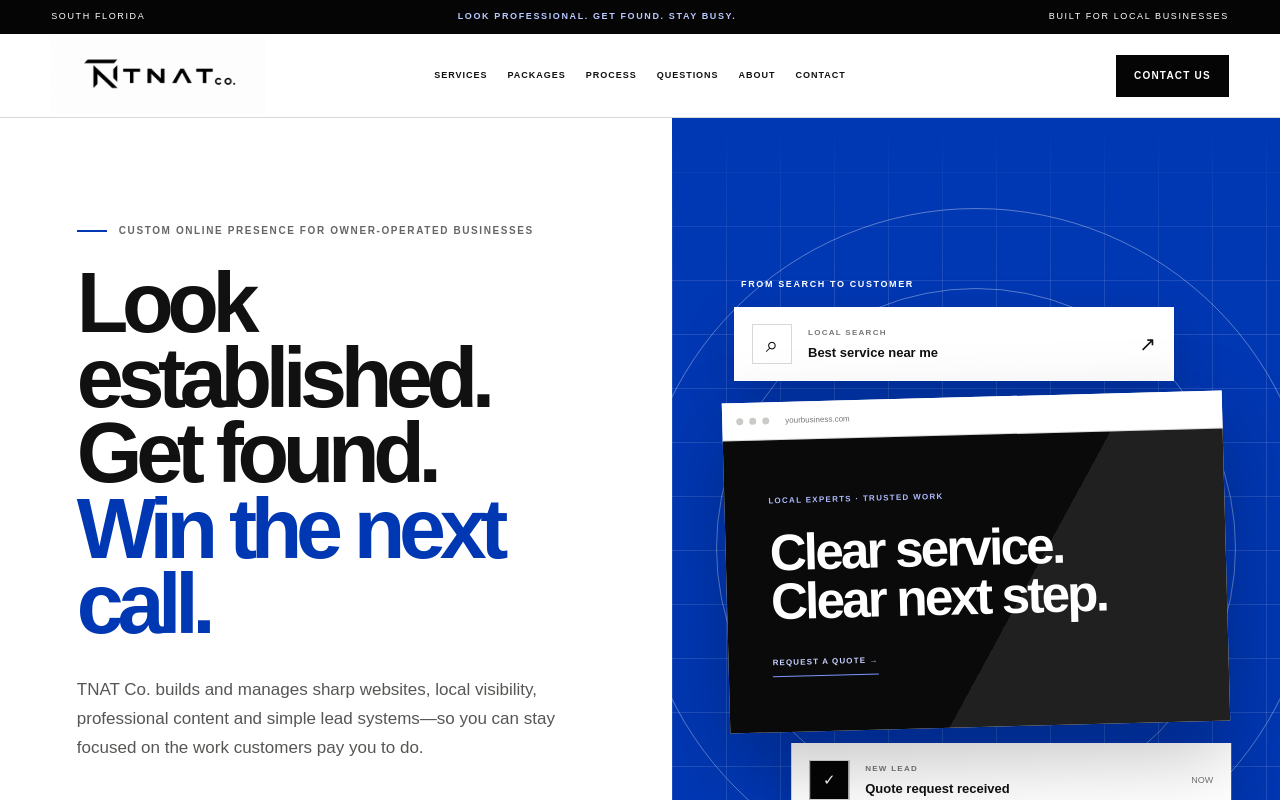
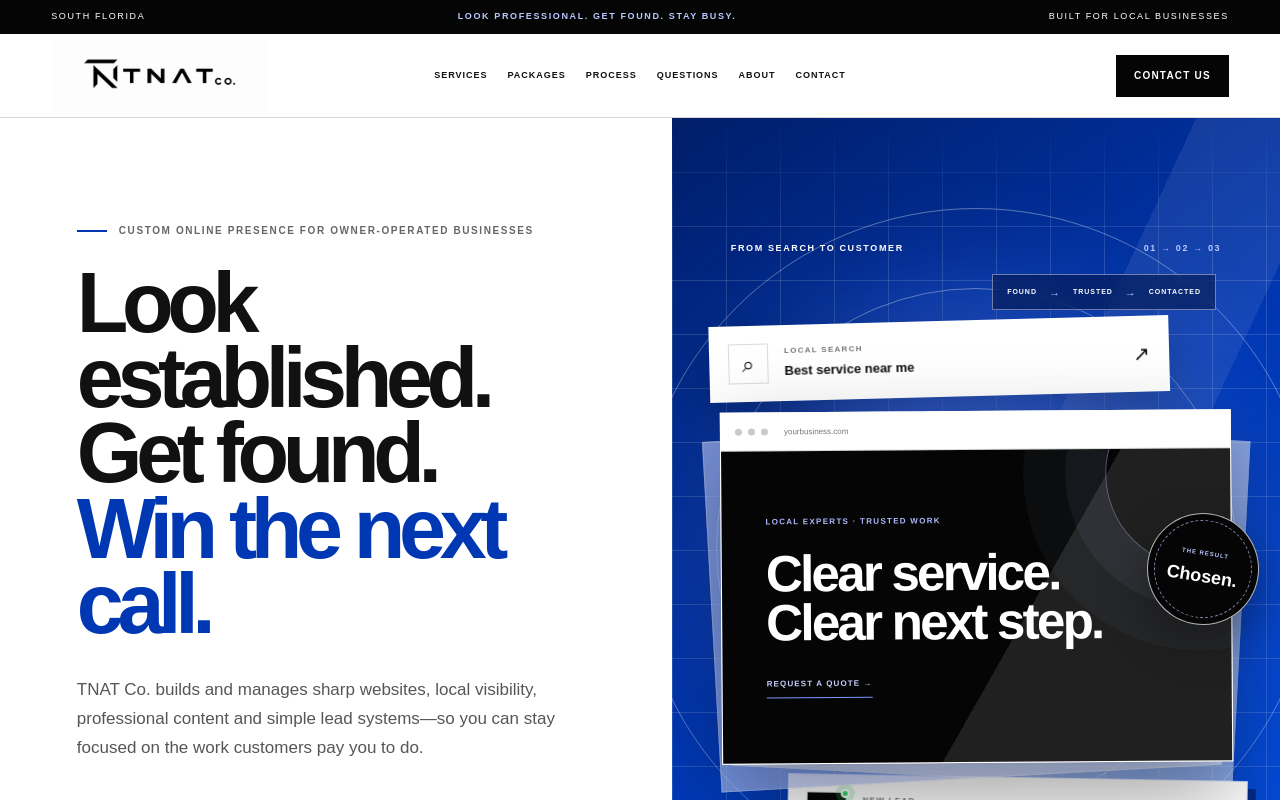
Before and after one commit to drinktnat/tnatco, a Next.js app: page / in a window 1280 px wide. Shown: the top 800 px of the page. Built offline with nearby package versions, Linux system fonts and the light colour scheme.

Commit message:
Enhance homepage journey visual

```diff
--- a/app/contact/page.tsx
+++ b/app/contact/page.tsx
@@ -28,7 +28,7 @@ export default function ContactPage() {
       <section className="contact-hero">
         <div className="contact-intro section-shell">
           <p className="kicker"><span /> Let’s talk about your business</p>
-          <h1>Ready to look as professional online as you are <em>in real life?</em></h1>
+          <h1>Ready to turn more searches into <em>customers?</em></h1>
           <p>Tell us where your business is today and what you want the website to accomplish. We’ll help you choose a clear next step.</p>
         </div>
       </section>
@@ -42,7 +42,7 @@ export default function ContactPage() {
           <a className="contact-option" href="tel:+17724867605">
             <span>01 / PHONE</span>
             <strong>(772) 486-7605</strong>
-            <p>Call or text Trevor directly.</p>
+            <p>Call or text us directly.</p>
             <i aria-hidden="true">↗</i>
           </a>
           <a className="contact-option" href={emailHref}>
--- a/app/globals.css
+++ b/app/globals.css
@@ -47,30 +47,55 @@ nav a[aria-current="page"] { border-color: var(--blue); }
 .button-light:hover { background: var(--soft); }
 .hero-note { margin: 16px 0 0; color: #898987; font-size: 11px; }
 
-.hero-showcase { min-height: 760px; position: relative; overflow: hidden; display: flex; flex-direction: column; align-items: center; justify-content: center; gap: 16px; background: var(--blue); padding: 80px 8%; isolation: isolate; }
-.hero-showcase::before { content: ""; position: absolute; inset: 0; background-image: linear-gradient(rgba(255,255,255,.12) 1px, transparent 1px), linear-gradient(90deg, rgba(255,255,255,.12) 1px, transparent 1px); background-size: 54px 54px; mask-image: linear-gradient(to bottom, transparent, #000 20%, #000 80%, transparent); }
-.showcase-label { position: relative; z-index: 2; align-self: flex-start; margin-left: 4%; color: white; font-size: 9px; font-weight: 800; letter-spacing: .18em; text-transform: uppercase; }
-.search-card, .lead-card { width: min(440px, 90%); min-height: 74px; position: relative; z-index: 3; padding: 16px 18px; display: grid; grid-template-columns: 42px 1fr auto; align-items: center; gap: 14px; background: white; box-shadow: 0 18px 50px rgba(0,0,0,.17); }
-.search-card { transform: translateX(-5%); }
-.lead-card { transform: translateX(8%); }
+.hero-showcase { min-height: 760px; position: relative; overflow: hidden; display: flex; flex-direction: column; align-items: center; justify-content: center; gap: 14px; background: linear-gradient(145deg, #001e69 0%, var(--blue) 48%, #0754ed 100%); padding: 70px 8%; isolation: isolate; }
+.hero-showcase::before { content: ""; position: absolute; inset: 0; background-image: linear-gradient(rgba(255,255,255,.15) 1px, transparent 1px), linear-gradient(90deg, rgba(255,255,255,.15) 1px, transparent 1px); background-size: 54px 54px; mask-image: linear-gradient(to bottom, transparent, #000 16%, #000 88%, transparent); }
+.hero-showcase::after { content: ""; position: absolute; inset: 0; z-index: 1; background: linear-gradient(115deg, transparent 0 52%, rgba(255,255,255,.08) 52% 67%, transparent 67%); }
+.showcase-glow { width: 430px; height: 430px; position: absolute; z-index: 1; border-radius: 50%; background: rgba(82,129,255,.72); filter: blur(70px); }
+.showcase-topline { width: min(590px, 96%); position: relative; z-index: 5; display: flex; align-items: center; justify-content: space-between; color: white; font-size: 9px; font-weight: 800; letter-spacing: .18em; text-transform: uppercase; }
+.showcase-topline strong { color: var(--blue-soft); font-size: 9px; }
+.journey-pill { position: relative; z-index: 5; padding: 9px 14px; display: flex; align-items: center; gap: 12px; align-self: flex-end; margin: 4px 3% -3px 0; border: 1px solid rgba(255,255,255,.42); background: rgba(0,17,62,.52); backdrop-filter: blur(8px); color: white; font-size: 7px; font-weight: 800; letter-spacing: .14em; text-transform: uppercase; }
+.journey-pill i { color: var(--blue-soft); font-size: 11px; font-style: normal; }
+.search-card, .lead-card { width: min(470px, 90%); min-height: 76px; position: relative; z-index: 5; padding: 16px 18px; display: grid; grid-template-columns: 42px 1fr auto; align-items: center; gap: 14px; background: white; border: 1px solid rgba(255,255,255,.8); box-shadow: 0 20px 55px rgba(0,0,0,.28); }
+.search-card { transform: translateX(-8%) rotate(-1.5deg); animation: heroFloat 5s ease-in-out infinite; }
+.lead-card { transform: translateX(9%) rotate(1deg); border-color: var(--blue-soft); box-shadow: 0 22px 65px rgba(0,0,0,.34), 8px 8px 0 rgba(0,19,74,.55); animation: heroFloatLead 5.8s ease-in-out infinite; }
 .search-icon, .lead-check { width: 40px; height: 40px; display: grid; place-items: center; border: 1px solid var(--line); font-size: 22px; }
-.lead-check { background: var(--black); color: white; font-size: 15px; }
+.lead-check { position: relative; background: var(--black); color: white; font-size: 15px; }
+.lead-check i { width: 9px; height: 9px; position: absolute; top: -4px; right: -4px; border: 2px solid white; border-radius: 50%; background: #37d66b; box-shadow: 0 0 0 5px rgba(55,214,107,.22); }
 .search-card div, .lead-card div { display: flex; flex-direction: column; gap: 4px; }
 .search-card small, .lead-card small, .website-preview small { color: #777; font-size: 8px; font-weight: 800; letter-spacing: .16em; }
 .search-card strong, .lead-card strong { font-size: 13px; }
 .search-arrow { font-size: 20px; }
 .lead-card > span:last-child { color: #777; font-size: 9px; text-transform: uppercase; }
-.website-card { width: min(500px, 100%); min-height: 330px; position: relative; z-index: 4; background: #f7f7f5; box-shadow: 0 30px 80px rgba(0,0,0,.25); transform: rotate(-1.5deg); }
+.website-stack { width: min(540px, 100%); position: relative; z-index: 6; }
+.stack-sheet { position: absolute; inset: 9px 5px -8px; background: var(--blue-soft); border: 1px solid rgba(255,255,255,.65); }
+.stack-sheet-one { transform: rotate(-3.2deg) translate(-15px, 7px); opacity: .65; }
+.stack-sheet-two { transform: rotate(3deg) translate(15px, 7px); background: white; opacity: .52; }
+.website-card { width: 100%; min-height: 350px; position: relative; z-index: 4; background: #f7f7f5; border: 1px solid white; box-shadow: 0 34px 90px rgba(0,0,0,.38); transform: rotate(-.4deg); }
 .browser-bar { height: 38px; padding: 0 14px; display: flex; align-items: center; gap: 6px; border-bottom: 1px solid var(--line); background: white; }
 .browser-bar i { width: 7px; height: 7px; border-radius: 50%; background: #cacac6; }
 .browser-bar span { margin-left: 10px; color: #777; font-size: 8px; }
-.website-preview { min-height: 292px; padding: 44px; display: flex; flex-direction: column; align-items: flex-start; justify-content: center; background: linear-gradient(120deg, #0a0a0a 0 58%, #202020 58%); color: white; }
+.website-preview { min-height: 312px; padding: 44px; position: relative; overflow: hidden; display: flex; flex-direction: column; align-items: flex-start; justify-content: center; background: linear-gradient(120deg, #050505 0 58%, #202020 58%); color: white; }
+.website-preview::after { content: ""; width: 190px; height: 190px; position: absolute; right: -65px; top: -70px; border: 1px solid rgba(184,201,255,.4); border-radius: 50%; box-shadow: 0 0 0 40px rgba(184,201,255,.06), 0 0 0 82px rgba(184,201,255,.04); }
 .website-preview small { color: #aebaff; }
 .website-preview strong { margin: 22px 0 30px; font-size: clamp(35px, 4vw, 55px); line-height: .95; letter-spacing: -.055em; }
 .website-preview > span { padding-bottom: 7px; border-bottom: 1px solid #7d94ff; color: #c7d0ff; font-size: 8px; font-weight: 800; letter-spacing: .14em; }
+.choice-stamp { width: 112px; height: 112px; position: absolute; z-index: 8; right: 3.5%; top: 46%; display: flex; flex-direction: column; align-items: center; justify-content: center; transform: rotate(9deg); border: 1px solid rgba(255,255,255,.7); border-radius: 50%; background: var(--black); color: white; box-shadow: 0 18px 45px rgba(0,0,0,.35); }
+.choice-stamp::before { content: ""; position: absolute; inset: 6px; border: 1px dashed rgba(184,201,255,.65); border-radius: 50%; }
+.choice-stamp small, .choice-stamp strong { position: relative; z-index: 2; }
+.choice-stamp small { color: var(--blue-soft); font-size: 6px; font-weight: 800; letter-spacing: .17em; }
+.choice-stamp strong { margin-top: 5px; font-size: 18px; }
 .orbit { position: absolute; z-index: 1; border: 1px solid rgba(255,255,255,.35); border-radius: 50%; }
 .orbit-one { width: 680px; height: 680px; }
 .orbit-two { width: 520px; height: 520px; }
+
+@keyframes heroFloat {
+  0%, 100% { transform: translateX(-8%) rotate(-1.5deg) translateY(0); }
+  50% { transform: translateX(-8%) rotate(-1.5deg) translateY(-7px); }
+}
+@keyframes heroFloatLead {
+  0%, 100% { transform: translateX(9%) rotate(1deg) translateY(0); }
+  50% { transform: translateX(9%) rotate(1deg) translateY(7px); }
+}
 
 .proof-strip { min-height: 104px; padding: 0 5vw; display: grid; grid-template-columns: repeat(3, 1fr); border-bottom: 1px solid var(--line); }
 .proof-strip div { padding: 25px 6%; display: flex; align-items: center; gap: 18px; border-right: 1px solid var(--line); }
@@ -366,9 +391,16 @@ details > p { margin: -5px 40px 30px 59px; color: var(--muted); font-size: 14px;
   .hero-actions { flex-direction: column; align-items: stretch; }
   .button { gap: 20px; }
   .hero-showcase { min-height: 590px; padding: 65px 4%; }
+  .showcase-topline { width: 94%; }
+  .journey-pill { align-self: center; margin-right: 0; }
+  .website-stack { width: 90%; }
   .website-card { min-height: 285px; }
   .website-preview { min-height: 247px; padding: 30px; }
-  .search-card, .lead-card { width: 94%; transform: none; }
+  .search-card, .lead-card { width: 90%; animation: none; }
+  .search-card { transform: translateX(-3%) rotate(-1deg); }
+  .lead-card { transform: translateX(3%) rotate(1deg); }
+  .choice-stamp { width: 86px; height: 86px; right: 1%; top: 48%; }
+  .choice-stamp strong { font-size: 14px; }
   .proof-strip { grid-template-columns: 1fr; }
   .proof-strip div { min-height: 74px; border-right: 0; border-bottom: 1px solid var(--line); }
   .proof-strip div:last-child { border-bottom: 0; }
@@ -435,4 +467,5 @@ details > p { margin: -5px 40px 30px 59px; color: var(--muted); font-size: 14px;
 @media (prefers-reduced-motion: reduce) {
   html { scroll-behavior: auto; }
   .button, summary i { transition: none; }
+  .search-card, .lead-card { animation: none; }
 }
--- a/app/page.tsx
+++ b/app/page.tsx
@@ -129,12 +129,22 @@ export default function Home() {
         </div>
 
         <div className="hero-showcase" aria-label="Example of a TNAT Co. customer journey">
-          <div className="showcase-label">From search to customer</div>
+          <div className="showcase-glow" aria-hidden="true" />
+          <div className="showcase-topline">
+            <span>From search to customer</span>
+            <strong>01 → 02 → 03</strong>
+          </div>
+          <div className="journey-pill" aria-hidden="true">
+            <span>Found</span><i>→</i><span>Trusted</span><i>→</i><span>Contacted</span>
+          </div>
           <div className="search-card">
             <span className="search-icon">⌕</span>
             <div><small>LOCAL SEARCH</small><strong>Best service near me</strong></div>
             <span className="search-arrow">↗</span>
           </div>
+          <div className="website-stack">
+            <div className="stack-sheet stack-sheet-one" aria-hidden="true" />
+            <div className="stack-sheet stack-sheet-two" aria-hidden="true" />
             <div className="website-card">
               <div className="browser-bar"><i /><i /><i /><span>yourbusiness.com</span></div>
               <div className="website-preview">
@@ -143,11 +153,13 @@ export default function Home() {
                 <span>REQUEST A QUOTE →</span>
               </div>
             </div>
+          </div>
           <div className="lead-card">
-            <span className="lead-check">✓</span>
+            <span className="lead-check"><i />✓</span>
             <div><small>NEW LEAD</small><strong>Quote request received</strong></div>
             <span>Now</span>
           </div>
+          <div className="choice-stamp" aria-hidden="true"><small>THE RESULT</small><strong>Chosen.</strong></div>
           <div className="orbit orbit-one" />
           <div className="orbit orbit-two" />
         </div>
```
Lines whose indentation alone changed are shown as unchanged.
